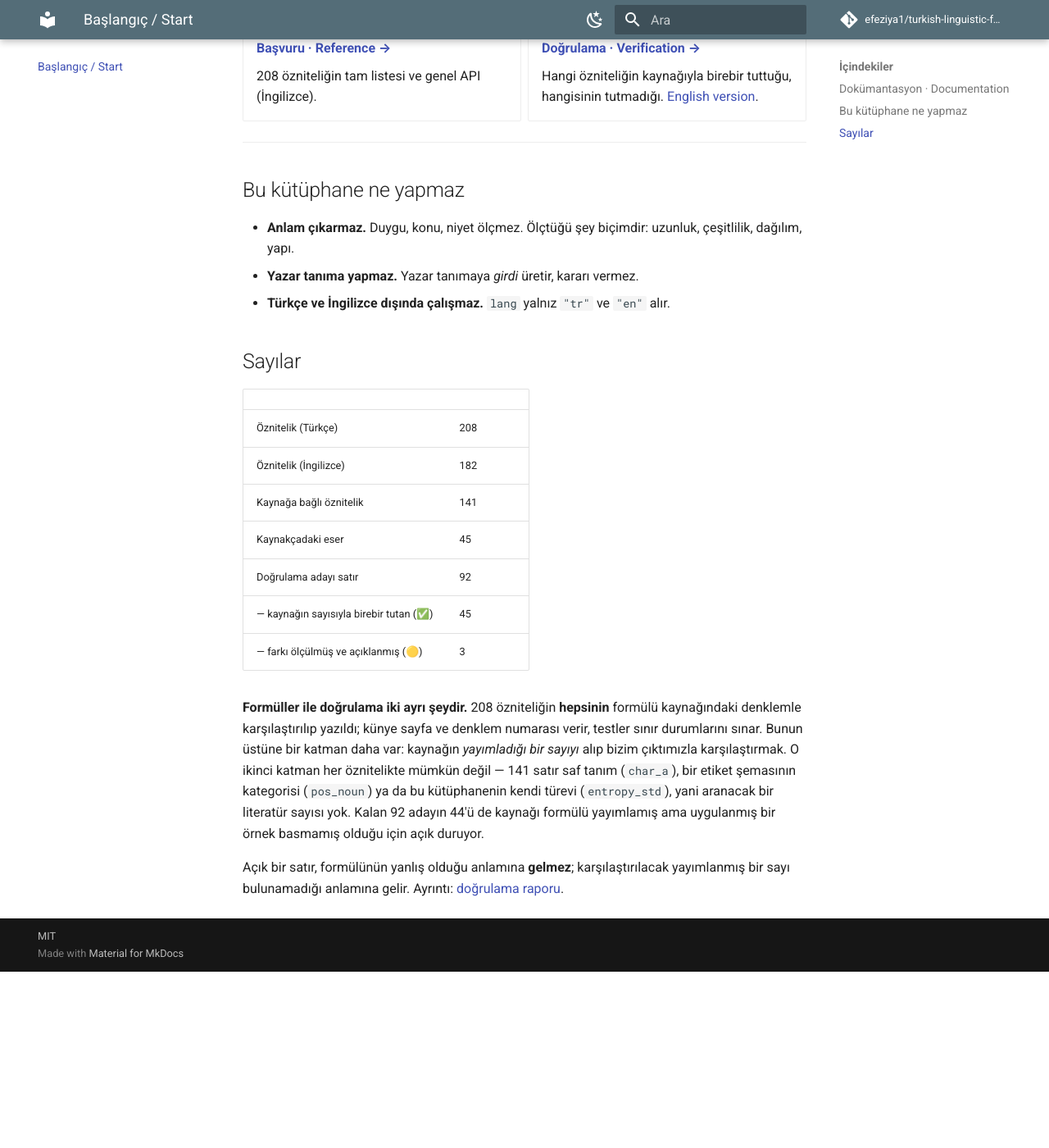
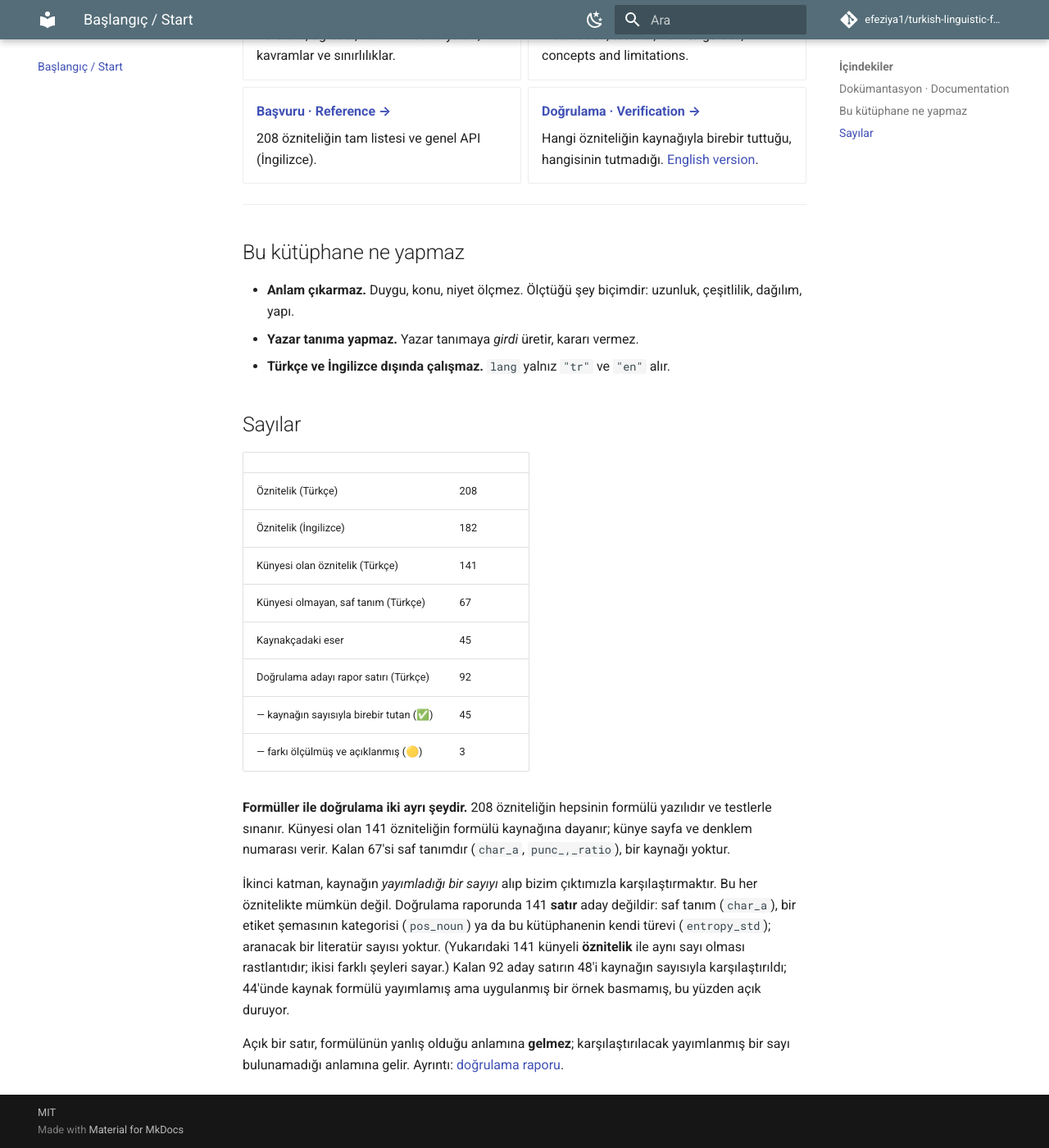
Before and after one commit to efeziya1/turkish-linguistic-features, an MkDocs documentation site: the page built from docs/index.md, in a window 1280 px wide and 1400 px high, scrolled down 693 px. Shown: the whole window at 82% size. Built offline with MkDocs 1.6.1 and Material for MkDocs 9.7.7, drawn with Linux system fonts in a browser that asks for light colours; comment, search, counter and statistics services are not loaded; before the commit the page ends 1878 px from its top, so only the background shows below that; some of the changed text lies outside the part shown.

Commit message:
docs: kaynak ve doğrulama kapsamını abartısız yaz
"Her öznitelik bir kaynağa bağlı ve kaynağın sayısıyla karşılaştırıldı"
ve "208'inin formülü kaynak denklemiyle karşılaştırıldı" kodla çelişiyordu.
Sayılar koddan ve rapordan: Türkçe 208 anahtarın 141'inin künyesi var, 67'si
saf tanım (kaynak yok); kaynak sayısıyla karşılaştırma 92 aday rapor
satırının 48'inde. docs/index.md'de künyeli 141 öznitelik ile aday olmayan
141 rapor satırının farklı şeyler saydığı açıkça yazıldı. İngilizce
giriş cümleleri 182 diyor. README, docs/index.md, en/index.md,
dogrulama.md, verification.md.

````diff
--- a/docs/index.md
+++ b/docs/index.md
@@ -1,12 +1,15 @@
 # turkish-linguistic-features
 
-Türkçe ve İngilizce metinlerden **208 nicel dilbilimsel öznitelik** çıkarır.
-Her öznitelik bir literatür kaynağına bağlıdır ve o kaynağın yayımladığı
-sayıyla karşılaştırılmıştır.
+Türkçe metinden **208**, İngilizce metinden **182 nicel dilbilimsel öznitelik**
+çıkarır. Her özniteliğin formülü yazılıdır; Türkçedeki 208 özniteliğin 141'i
+literatürde bir kaynağa dayanır, geri kalanı saf tanımdır. Bir kısmı da
+kaynağın yayımladığı sayıyla karşılaştırılmıştır.
 
-Extracts **208 quantitative linguistic features** from Turkish and English
-text. Every feature is tied to a source in the literature and compared
-against the number that source published.
+Extracts **208 quantitative linguistic features** from Turkish text and **182**
+from English. Every feature has its formula written out; 141 of the 208
+Turkish features rest on a source in the literature, the rest are plain
+definitions. Some have also been checked against the number their source
+published.
 
 ```python
 import turkish_linguistic_features as tlf
@@ -57,21 +60,27 @@ oz["atesman"]             # 77.2479  (Ateşman 1997 okunabilirlik)
 |---|---|
 | Öznitelik (Türkçe) | 208 |
 | Öznitelik (İngilizce) | 182 |
-| Kaynağa bağlı öznitelik | 141 |
+| Künyesi olan öznitelik (Türkçe) | 141 |
+| Künyesi olmayan, saf tanım (Türkçe) | 67 |
 | Kaynakçadaki eser | 45 |
-| Doğrulama adayı satır | 92 |
+| Doğrulama adayı rapor satırı (Türkçe) | 92 |
 | — kaynağın sayısıyla birebir tutan (✅) | 45 |
 | — farkı ölçülmüş ve açıklanmış (🟡) | 3 |
 
-**Formüller ile doğrulama iki ayrı şeydir.** 208 özniteliğin **hepsinin**
-formülü kaynağındaki denklemle karşılaştırılıp yazıldı; künye sayfa ve
-denklem numarası verir, testler sınır durumlarını sınar. Bunun üstüne bir
-katman daha var: kaynağın *yayımladığı bir sayıyı* alıp bizim çıktımızla
-karşılaştırmak. O ikinci katman her öznitelikte mümkün değil — 141 satır
-saf tanım (`char_a`), bir etiket şemasının kategorisi (`pos_noun`) ya da bu
-kütüphanenin kendi türevi (`entropy_std`), yani aranacak bir literatür sayısı
-yok. Kalan 92 adayın 44'ü de kaynağı formülü yayımlamış ama uygulanmış bir
-örnek basmamış olduğu için açık duruyor.
+**Formüller ile doğrulama iki ayrı şeydir.** 208 özniteliğin hepsinin
+formülü yazılıdır ve testlerle sınanır. Künyesi olan 141 özniteliğin formülü
+kaynağına dayanır; künye sayfa ve denklem numarası verir. Kalan 67'si saf
+tanımdır (`char_a`, `punc_,_ratio`), bir kaynağı yoktur.
+
+İkinci katman, kaynağın *yayımladığı bir sayıyı* alıp bizim çıktımızla
+karşılaştırmaktır. Bu her öznitelikte mümkün değil. Doğrulama raporunda
+141 **satır** aday değildir: saf tanım (`char_a`), bir etiket şemasının
+kategorisi (`pos_noun`) ya da bu kütüphanenin kendi türevi (`entropy_std`);
+aranacak bir literatür sayısı yoktur. (Yukarıdaki 141 künyeli **öznitelik**
+ile aynı sayı olması rastlantıdır; ikisi farklı şeyleri sayar.) Kalan 92
+aday satırın 48'i kaynağın sayısıyla karşılaştırıldı; 44'ünde kaynak
+formülü yayımlamış ama uygulanmış bir örnek basmamış, bu yüzden açık
+duruyor.
 
 Açık bir satır, formülünün yanlış olduğu anlamına **gelmez**; karşılaştırılacak
 yayımlanmış bir sayı bulunamadığı anlamına gelir.
````
Also changed, not shown: README.md (+5 -3 lines), docs/en/explanation/verification.md (+5 -4 lines), docs/en/index.md (+1 -1 lines), docs/tr/aciklama/dogrulama.md (+5 -4 lines).
